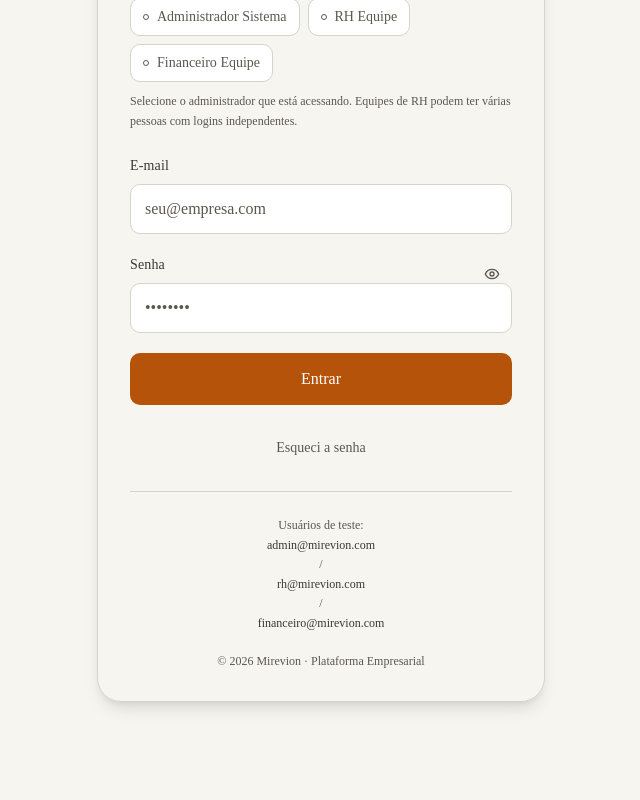
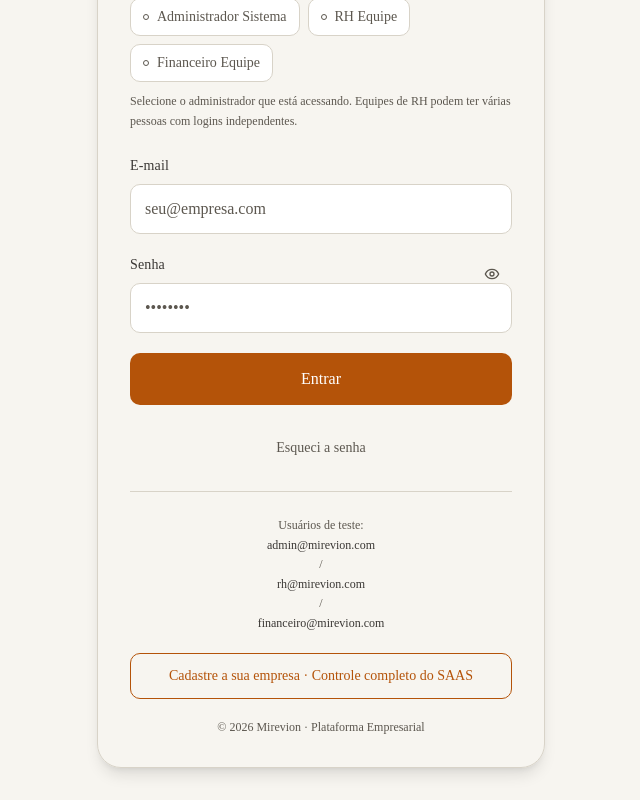
Before and after one commit to ItaloNicacioDev/Mirevion, a React (Vite) app in the folder apps/web/: page /login in a window 1280 px wide. Shown: the part 280-1080 px from the top of the page, without its empty margins (319-959 px from the left). Before the commit the page ends 1014 px from the top, so only its background shows below. Built offline with nearby package versions, Linux system fonts and the light colour scheme.

Commit message:
Add button for company registration on LoginPage

```diff
--- a/apps/web/src/features/auth/LoginPage.tsx
+++ b/apps/web/src/features/auth/LoginPage.tsx
@@ -165,6 +165,13 @@ export default function LoginPage() {
               <span className="block font-medium text-foreground">financeiro@mirevion.com</span>
             </p>
           </div>
+          <button
+            type="button"
+            onClick={() => navigate("/organizacao/registro")}
+            className="w-full py-3 border border-accent text-accent rounded-md text-sm font-medium hover:bg-accent/10 transition-colors"
+          >
+            Cadastre a sua empresa · Controle completo do SAAS
+          </button>
           <div className="mt-6 text-xs text-muted-foreground text-center">
             © 2026 Mirevion · Plataforma Empresarial
           </div>
```
